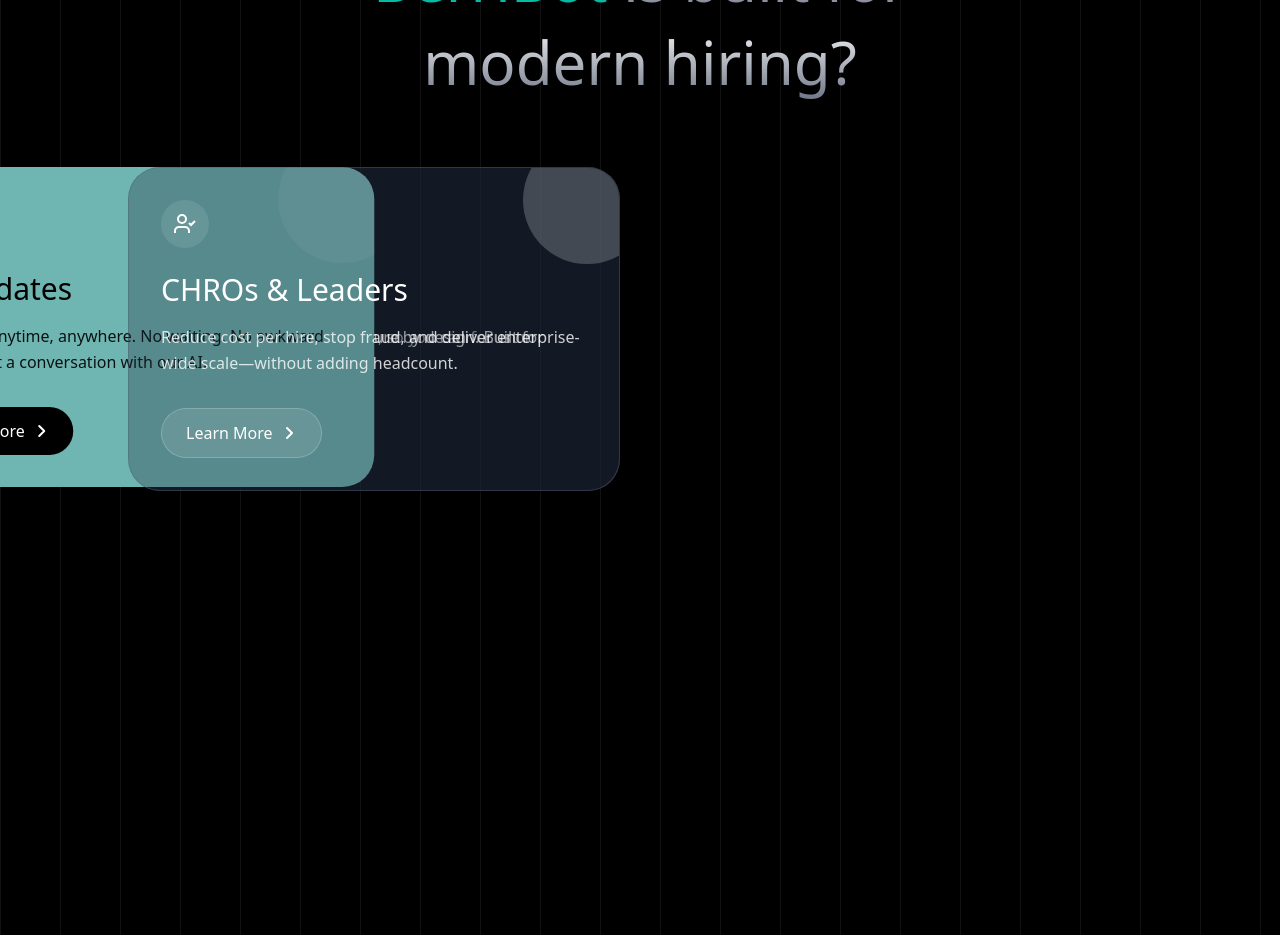
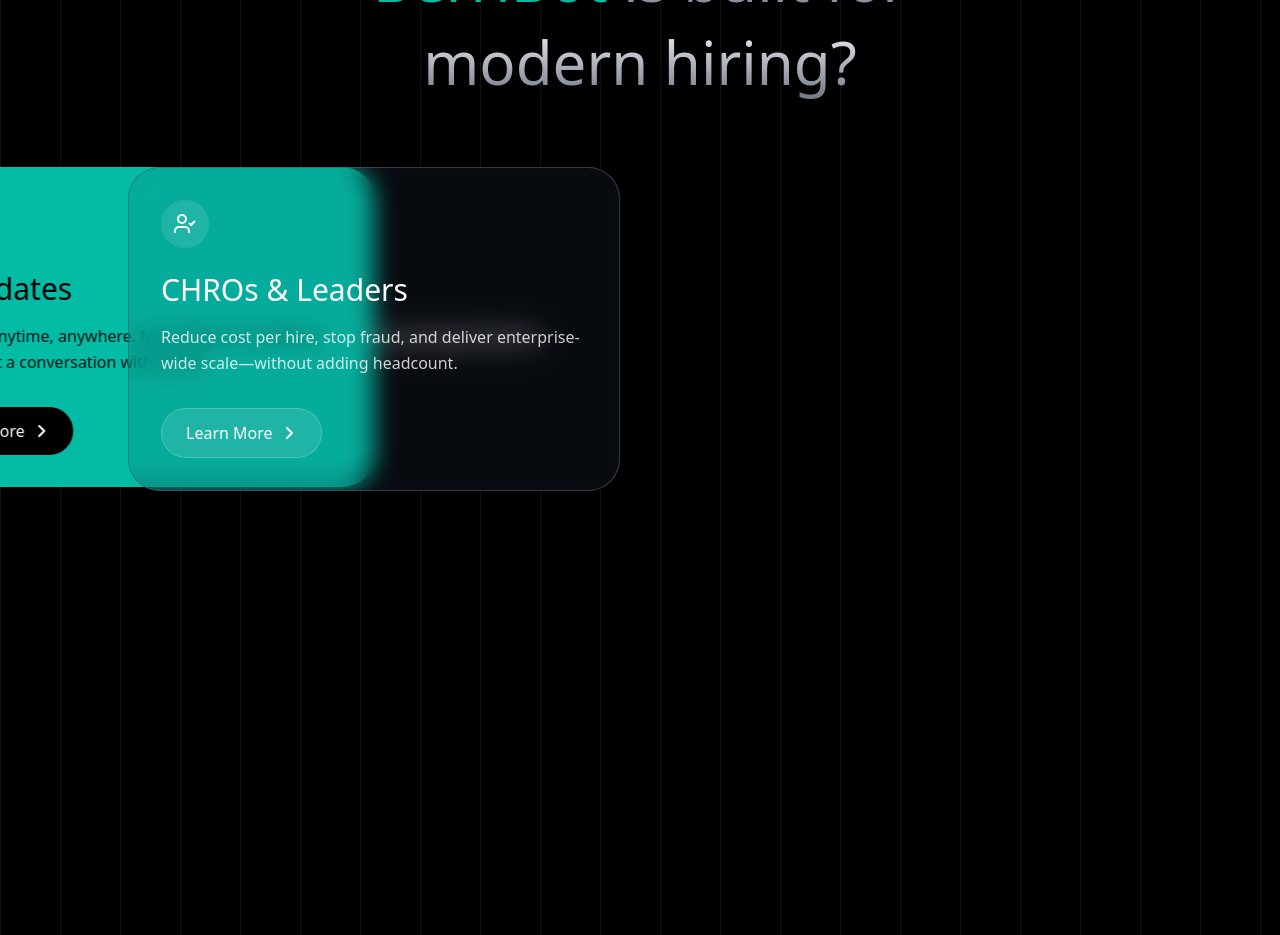
Before and after one commit to LuseBiswas/BerrieBot, a Next.js app: page /user in a window 1280 px wide. Shown: the part 3880-4815 px from the top of the page. Built offline with nearby package versions, Linux system fonts and the light colour scheme.

Commit message:
Crad Ui is done for testimonial

```diff
--- a/components/TestimonialCard.tsx
+++ b/components/TestimonialCard.tsx
@@ -13,10 +13,10 @@ export default function TestimonialCard({
   variant,
   icon
 }: TestimonialCardProps) {
-  const baseClasses = "rounded-[32px] p-8 relative overflow-hidden";
+  const baseClasses = "rounded-[32px] p-8 relative overflow-hidden backdrop-blur-md";
   const variantClasses = variant === 'blue'
-    ? "bg-[#6FB5B2]"
-    : "bg-gray-800/30 border border-gray-600/30";
+    ? "bg-[#04BBA6]"
+    : "bg-gray-800/10 border border-gray-600/50";
 
   const textColor = variant === 'blue' ? "text-black" : "text-white";
   const buttonClasses = variant === 'blue'
@@ -26,7 +26,7 @@ export default function TestimonialCard({
   return (
     <div className={`${baseClasses} ${variantClasses}`}>
       {/* Background decorative circle */}
-      <div className="absolute -top-8 -right-8 w-32 h-32 rounded-full bg-white/10"></div>
+      {/* <div className="absolute -top-8 -right-8 w-32 h-32 rounded-full bg-white/10"></div> */}
 
       {/* Icon */}
       {icon && (
```
